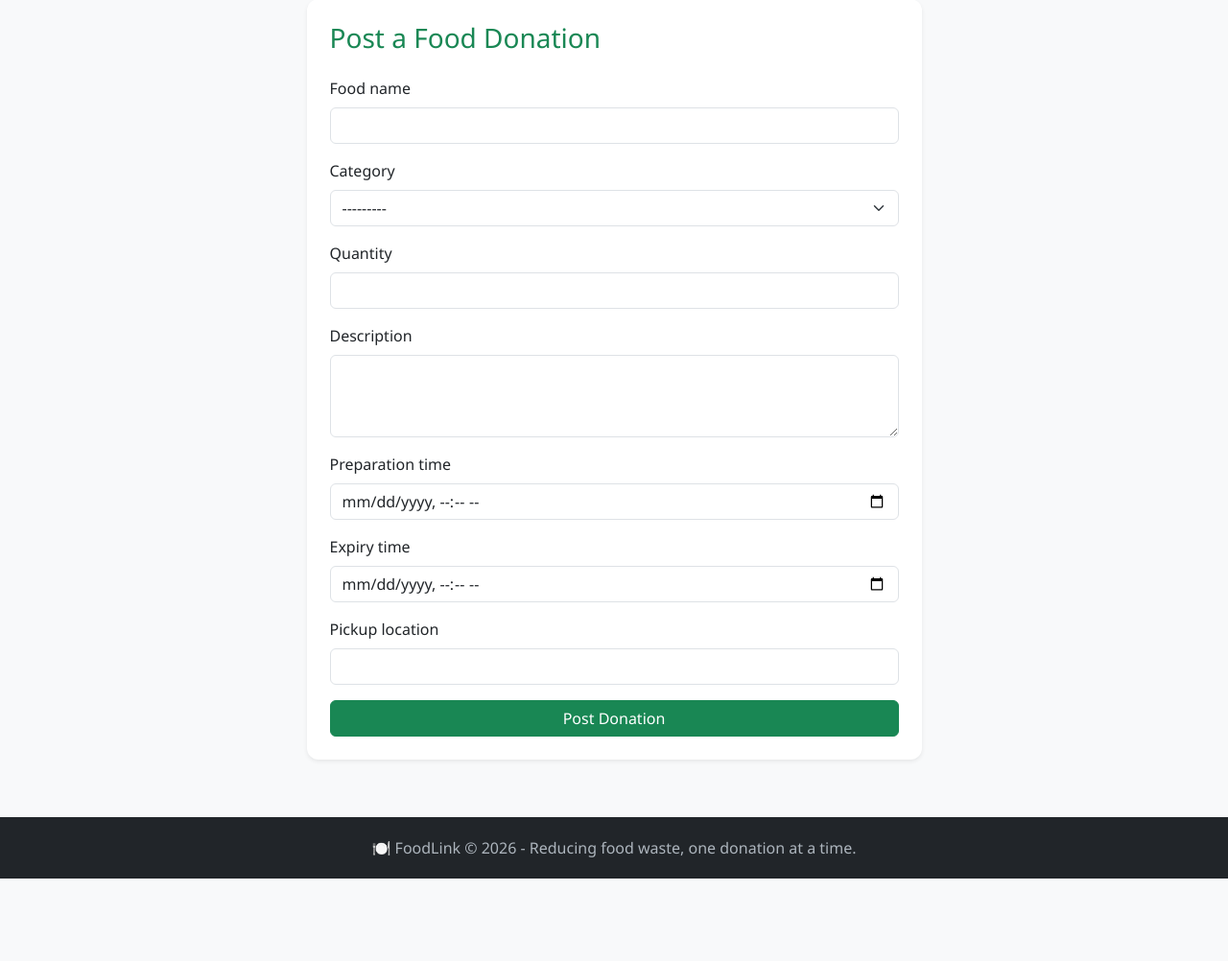
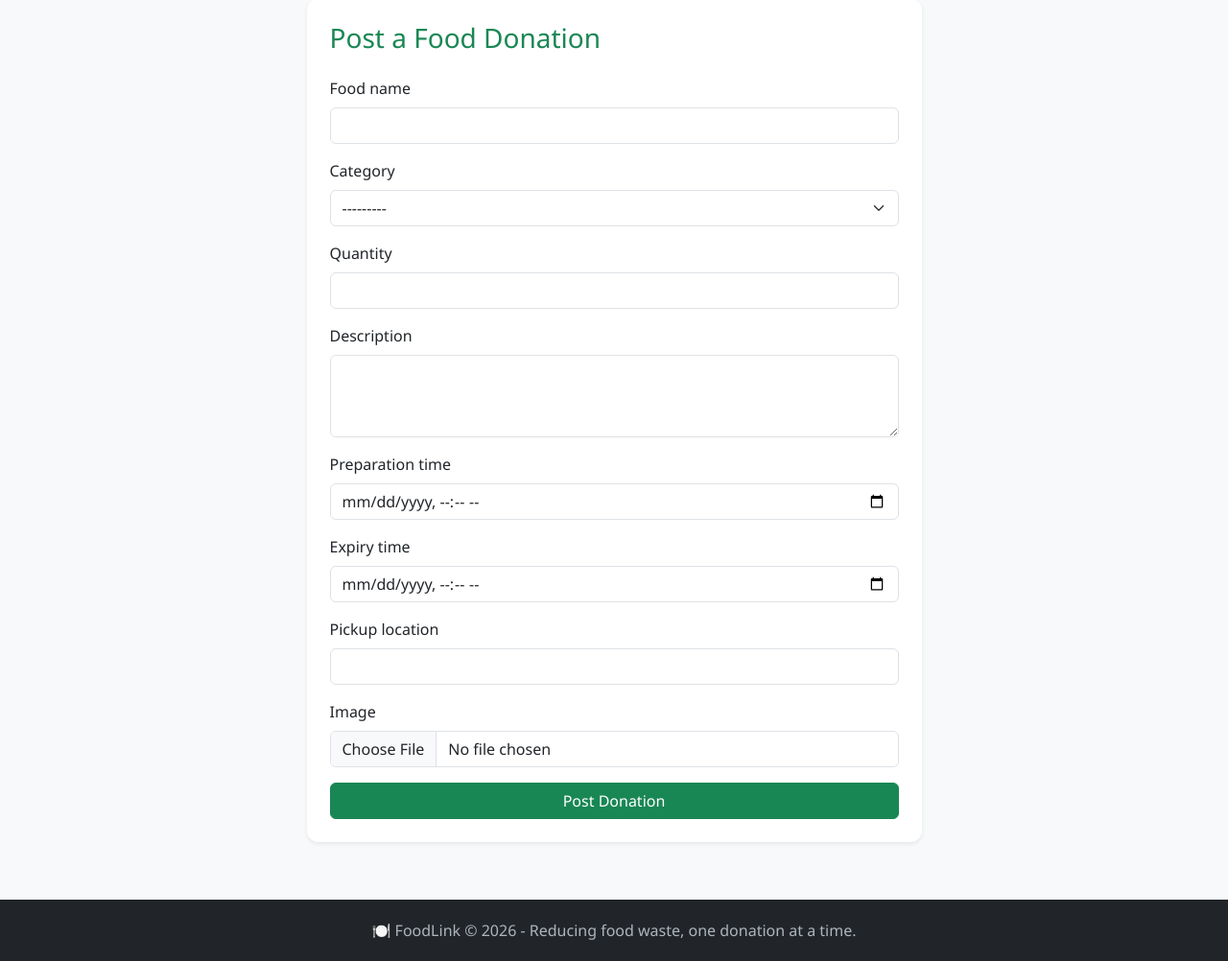
Before and after one commit to tawheedul-islam/FoodLink-Food-Waste-Donation-System, a Django app: page /donations/create/ in a window 1280 px wide. Shown: the part 85-1087 px from the top of the page at 96% size. Before the commit the page ends 1001 px from the top, so only its background shows below. Run offline with Django 5.2, Linux system fonts and the light colour scheme; the visitor is signed in with stand-in values (Sample User, id 1).

Commit message:
Add image upload for food donations

```diff
--- a/donations/forms.py
+++ b/donations/forms.py
@@ -5,7 +5,7 @@ class FoodDonationForm(forms.ModelForm):
     class Meta:
         model = FoodDonation
         fields = ['food_name', 'category', 'quantity', 'description',
-                  'preparation_time', 'expiry_time', 'pickup_location']
+                  'preparation_time', 'expiry_time', 'pickup_location', 'image']
         widgets = {
             'food_name': forms.TextInput(attrs={'class': 'form-control'}),
             'category': forms.Select(attrs={'class': 'form-select'}),
@@ -14,4 +14,5 @@ class FoodDonationForm(forms.ModelForm):
             'preparation_time': forms.DateTimeInput(attrs={'class': 'form-control', 'type': 'datetime-local'}),
             'expiry_time': forms.DateTimeInput(attrs={'class': 'form-control', 'type': 'datetime-local'}),
             'pickup_location': forms.TextInput(attrs={'class': 'form-control'}),
+            'image': forms.ClearableFileInput(attrs={'class': 'form-control'}),
         }
--- a/donations/models.py
+++ b/donations/models.py
@@ -25,6 +25,7 @@ class FoodDonation(models.Model):
     preparation_time = models.DateTimeField(blank=True, null=True)
     expiry_time = models.DateTimeField()
     pickup_location = models.CharField(max_length=255)
+    image = models.ImageField(upload_to='donation_images/', blank=True, null=True)
     status = models.CharField(max_length=20, choices=STATUS_CHOICES, default='posted')
     created_at = models.DateTimeField(auto_now_add=True)
 
--- a/donations/views.py
+++ b/donations/views.py
@@ -42,7 +42,7 @@
         return redirect('donation_list')
 
     if request.method == 'POST':
-        form = FoodDonationForm(request.POST)
+        form = FoodDonationForm(request.POST , request.FILES)
         if form.is_valid():
             donation = form.save(commit=False)
             donation.donor = request.user
@@ -67,7 +67,7 @@
         return redirect('donation_list')
 
     if request.method == 'POST':
-        form = FoodDonationForm(request.POST, instance=donation)
+        form = FoodDonationForm(request.POST, request.FILES, instance=donation)
         if form.is_valid():
             form.save()
             messages.success(request, 'Donation updated successfully!')
--- a/foodlink_project/settings.py
+++ b/foodlink_project/settings.py
@@ -122,6 +122,9 @@ USE_TZ = True
 STATIC_URL = 'static/'
 STATICFILES_DIRS = [BASE_DIR / 'static']
 
+MEDIA_URL = '/media/'
+MEDIA_ROOT = BASE_DIR / 'media'
+
 # Email
 # https://docs.djangoproject.com/en/6.1/topics/email/#topic-email-configuration
 
--- a/foodlink_project/urls.py
+++ b/foodlink_project/urls.py
@@ -1,5 +1,7 @@
 from django.contrib import admin
 from django.urls import path, include
+from django.conf import settings
+from django.conf.urls.static import static
 
 urlpatterns = [
     path('admin/', admin.site.urls),
@@ -7,3 +9,6 @@ urlpatterns = [
     path('donations/', include('donations.urls')),
     path('requests/', include('requests_app.urls')),
 ]
+
+if settings.DEBUG:
+    urlpatterns += static(settings.MEDIA_URL, document_root=settings.MEDIA_ROOT)
--- a/templates/donations/donation_detail.html
+++ b/templates/donations/donation_detail.html
@@ -3,6 +3,9 @@
 {% block content %}
 <div class="card shadow-sm">
     <div class="card-body p-4">
+        {% if donation.image %}
+            <img src="{{ donation.image.url }}" class="img-fluid rounded mb-3" style="max-height: 350px; object-fit: cover; width: 100%;">
+        {% endif %}
         <h3 class="text-success">{{ donation.food_name }}</h3>
         <span class="badge bg-secondary">{{ donation.category|title }}</span>
         <span class="badge bg-info text-dark">{{ donation.status|title }}</span>
--- a/templates/donations/donation_form.html
+++ b/templates/donations/donation_form.html
@@ -6,7 +6,7 @@
         <div class="card shadow-sm">
             <div class="card-body p-4">
                 <h3 class="mb-4 text-success">{% if editing %}Edit Food Donation{% else %}Post a Food Donation{% endif %}</h3>
-                <form method="POST">
+                <form method="POST" enctype="multipart/form-data">
                     {% csrf_token %}
                     {% for field in form %}
                         <div class="mb-3">
--- a/templates/donations/donation_list.html
+++ b/templates/donations/donation_list.html
@@ -36,6 +36,11 @@
     <div class="col-md-4 mb-4">
         <div class="card shadow-sm h-100">
             <div class="card-body">
+                {% if donation.image %}
+    <img src="{{ donation.image.url }}" class="card-img-top" style="height: 180px; object-fit: cover; border-radius: 12px 12px 0 0;">
+{% endif %}
+
+
                 <h5 class="card-title">{{ donation.food_name }}</h5>
                 <span class="badge bg-secondary mb-2">{{ donation.category|title }}</span>
                 <span class="badge bg-info text-dark mb-2">{{ donation.status|title }}</span>
```
Also changed, not shown: donations/migrations/0002_fooddonation_image.py (added), media/donation_images/food-dinner-lunch-461198.jpg (added). Lines whose indentation alone changed are shown as unchanged.
